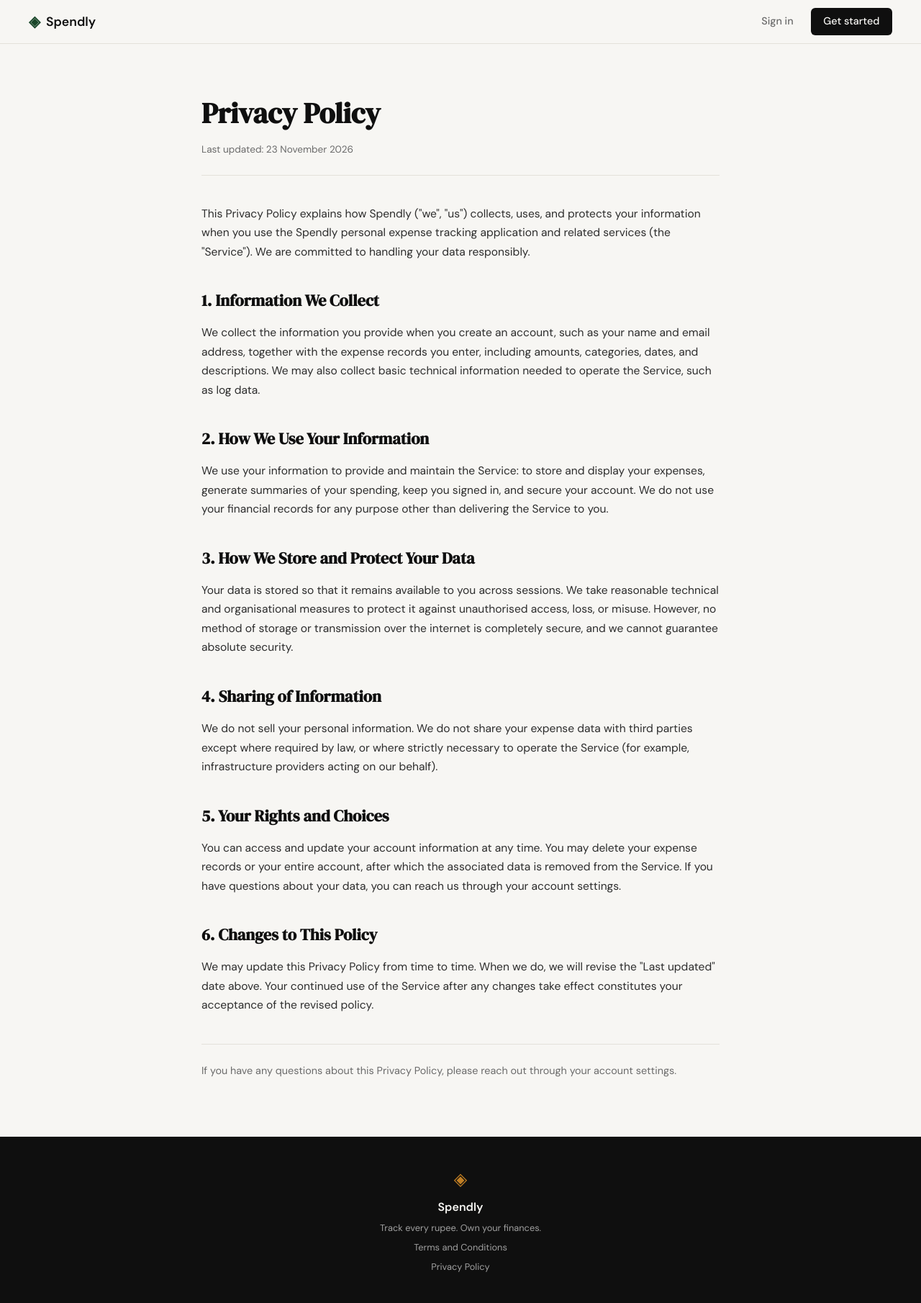
After one commit to aryansray0987/Expense-tracker-claude-code-, a Flask app: page /privacy in a window 1280 px wide. The commit adds this page. Shown: the whole page at 72% size. Run offline with Flask 3, Linux system fonts and the light colour scheme.

Commit message:
add:privacy and terms conditions page and route added

```diff
--- a/app.py
+++ b/app.py
@@ -20,6 +20,16 @@ def register():
 @app.route("/login")
 def login():
     return render_template("login.html")
+
+
+@app.route("/terms")
+def terms():
+    return render_template("terms.html")
+
+
+@app.route("/privacy")
+def privacy():
+    return render_template("privacy.html")
 
 
 # ------------------------------------------------------------------ #
--- a/static/css/style.css
+++ b/static/css/style.css
@@ -507,6 +507,72 @@ a { color: inherit; text-decoration: none; }
     color: var(--ink-faint);
 }
 
+.footer-inner a {
+    font-size: 0.8rem;
+    color: var(--ink-faint);
+    text-decoration: none;
+    transition: color 0.15s ease;
+}
+
+.footer-inner a:hover { color: var(--paper); }
+
+/* ------------------------------------------------------------------ */
+/* Legal pages (Terms, Privacy)                                        */
+/* ------------------------------------------------------------------ */
+
+.legal-section {
+    display: flex;
+    justify-content: center;
+    padding: 4rem 2rem;
+}
+
+.legal-container {
+    width: 100%;
+    max-width: 720px;
+}
+
+.legal-header {
+    margin-bottom: 2.5rem;
+    padding-bottom: 1.5rem;
+    border-bottom: 1px solid var(--border);
+}
+
+.legal-title {
+    font-family: var(--font-display);
+    font-size: 2.5rem;
+    color: var(--ink);
+    margin-bottom: 0.5rem;
+}
+
+.legal-updated {
+    font-size: 0.85rem;
+    color: var(--ink-muted);
+}
+
+.legal-body {
+    color: var(--ink-soft);
+    font-size: 0.975rem;
+    line-height: 1.7;
+}
+
+.legal-body h2 {
+    font-family: var(--font-display);
+    font-size: 1.4rem;
+    color: var(--ink);
+    margin-top: 2.25rem;
+    margin-bottom: 0.75rem;
+}
+
+.legal-body p { margin-bottom: 1rem; }
+
+.legal-contact {
+    margin-top: 2.5rem;
+    padding-top: 1.5rem;
+    border-top: 1px solid var(--border);
+    font-size: 0.9rem;
+    color: var(--ink-muted);
+}
+
 /* ------------------------------------------------------------------ */
 /* Responsive                                                          */
 /* ------------------------------------------------------------------ */
@@ -527,4 +593,6 @@ a { color: inherit; text-decoration: none; }
 @media (max-width: 600px) {
     .nav-links a:not(.nav-cta) { display: none; }
     .hero { padding: 3rem 1rem 2rem; }
+    .legal-section { padding: 2.5rem 1.25rem; }
+    .legal-title { font-size: 2rem; }
 }
--- a/templates/base.html
+++ b/templates/base.html
@@ -34,8 +34,8 @@
             <span class="brand-icon">◈</span>
             <span class="footer-name">Spendly</span>
             <p class="footer-copy">Track every rupee. Own your finances.</p>
-            <a href="#">Terms and Conditions</a>
-            <a href="#">Privacy Policy</a>
+            <a href="/terms">Terms and Conditions</a>
+            <a href="/privacy">Privacy Policy</a>
         </div>
     </footer>
 
--- /dev/null
+++ b/templates/privacy.html
@@ -0,0 +1,82 @@
+{% extends "base.html" %}
+
+{% block title %}Privacy Policy — Spendly{% endblock %}
+
+{% block content %}
+
+<section class="legal-section">
+    <div class="legal-container">
+
+        <div class="legal-header">
+            <h1 class="legal-title">Privacy Policy</h1>
+            <p class="legal-updated">Last updated: 23 November 2026</p>
+        </div>
+
+        <div class="legal-body">
+            <p>
+                This Privacy Policy explains how Spendly ("we", "us") collects, uses,
+                and protects your information when you use the Spendly personal expense
+                tracking application and related services (the "Service"). We are
+                committed to handling your data responsibly.
+            </p>
+
+            <h2>1. Information We Collect</h2>
+            <p>
+                We collect the information you provide when you create an account, such
+                as your name and email address, together with the expense records you
+                enter, including amounts, categories, dates, and descriptions. We may
+                also collect basic technical information needed to operate the Service,
+                such as log data.
+            </p>
+
+            <h2>2. How We Use Your Information</h2>
+            <p>
+                We use your information to provide and maintain the Service: to store
+                and display your expenses, generate summaries of your spending, keep you
+                signed in, and secure your account. We do not use your financial records
+                for any purpose other than delivering the Service to you.
+            </p>
+
+            <h2>3. How We Store and Protect Your Data</h2>
+            <p>
+                Your data is stored so that it remains available to you across sessions.
+                We take reasonable technical and organisational measures to protect it
+                against unauthorised access, loss, or misuse. However, no method of
+                storage or transmission over the internet is completely secure, and we
+                cannot guarantee absolute security.
+            </p>
+
+            <h2>4. Sharing of Information</h2>
+            <p>
+                We do not sell your personal information. We do not share your expense
+                data with third parties except where required by law, or where strictly
+                necessary to operate the Service (for example, infrastructure providers
+                acting on our behalf).
+            </p>
+
+            <h2>5. Your Rights and Choices</h2>
+            <p>
+                You can access and update your account information at any time. You may
+                delete your expense records or your entire account, after which the
+                associated data is removed from the Service. If you have questions about
+                your data, you can reach us through your account settings.
+            </p>
+
+            <h2>6. Changes to This Policy</h2>
+            <p>
+                We may update this Privacy Policy from time to time. When we do, we will
+                revise the "Last updated" date above. Your continued use of the Service
+                after any changes take effect constitutes your acceptance of the revised
+                policy.
+            </p>
+
+            <p class="legal-contact">
+                If you have any questions about this Privacy Policy, please reach out
+                through your account settings.
+            </p>
+        </div>
+
+    </div>
+</section>
+
+{% endblock %}
```
Also changed, not shown: templates/terms.html (added, +78 -0 lines).
